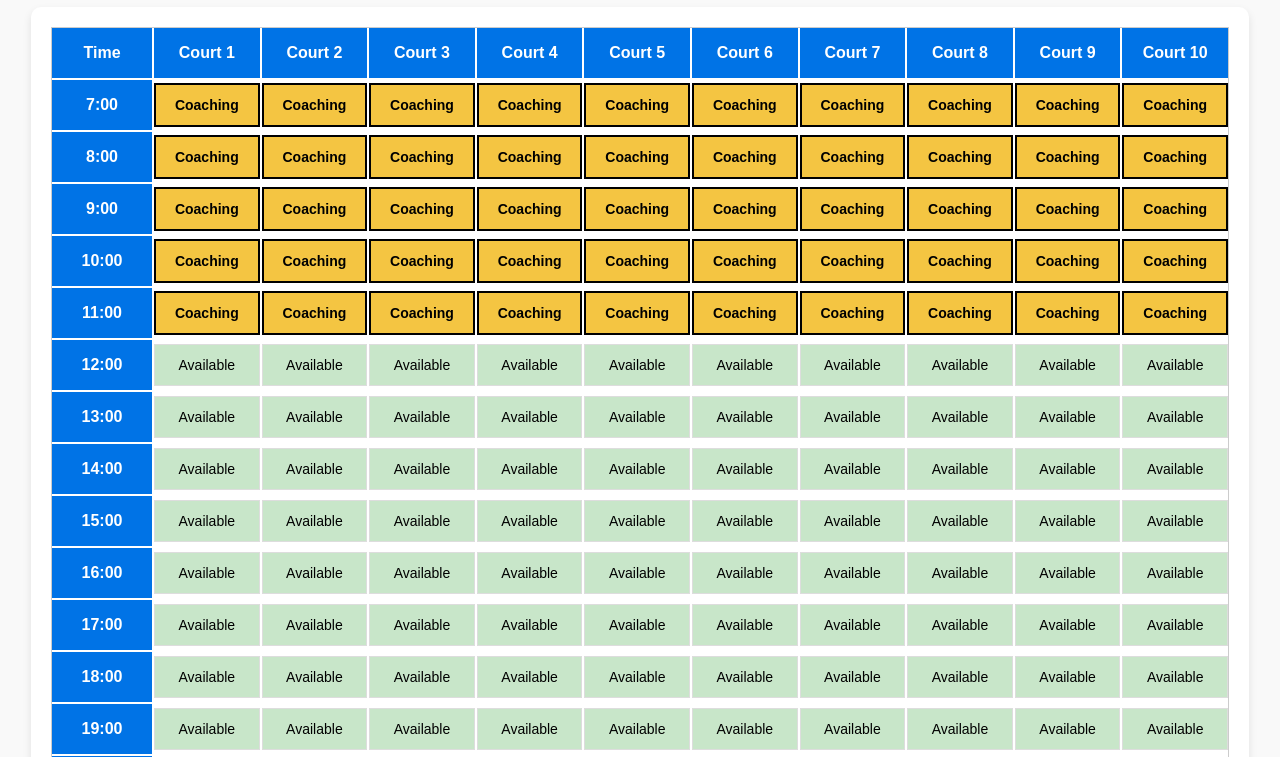
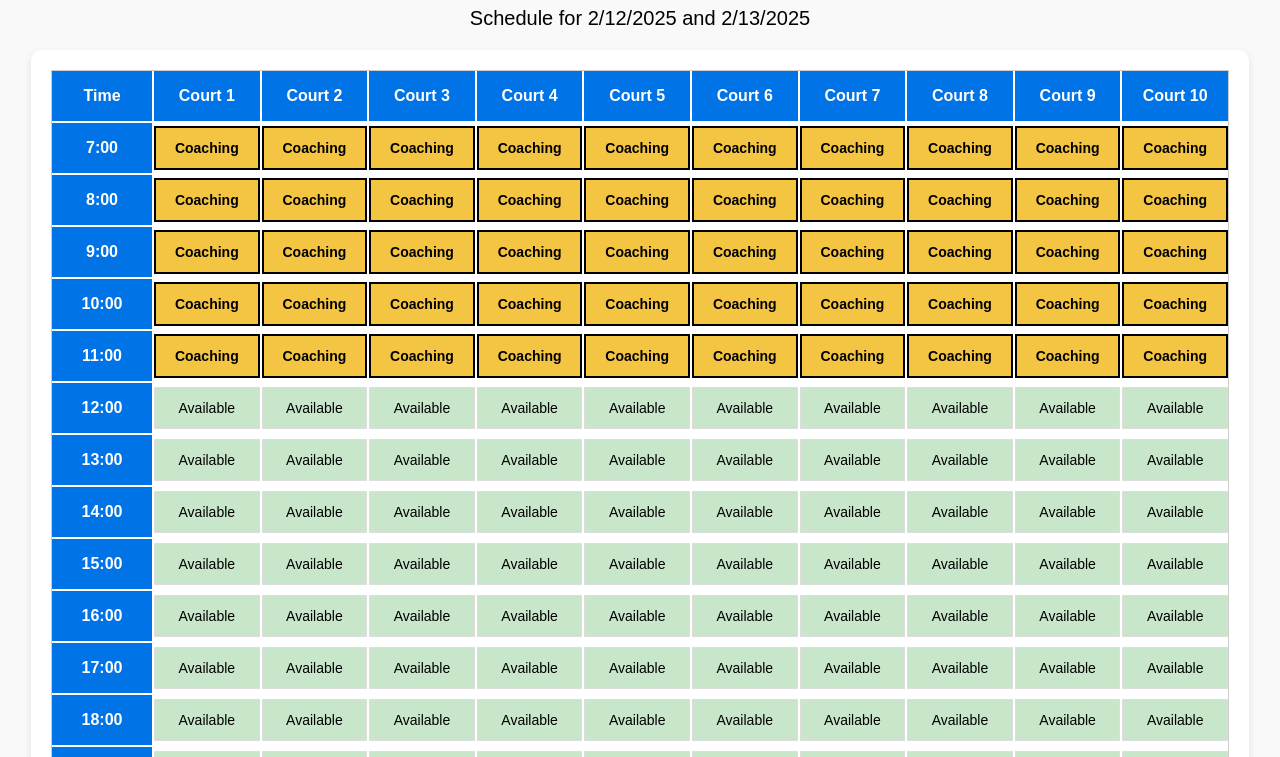
Before and after one commit to surafelx/simple-tennis-court, a plain HTML site: page index.html in a window 1280 px wide. Shown: the part 73-830 px from the top of the page. Drawn offline with Linux system fonts and the light colour scheme; no server answers.

Commit message:
Fixed backend

```diff
--- a/index.html
+++ b/index.html
@@ -82,6 +82,10 @@
             text-align: left;
         }
 
+        #date-display {
+            font-size: 20px;
+        }
+
         @media (max-width: 768px) {
             .schedule {
                 grid-template-columns: 80px repeat(5, minmax(80px, 1fr));
@@ -98,6 +102,10 @@
 
 <body>
     <h1>Tennis Court Schedule</h1>
+
+    <!-- Date Display -->
+    <p id="date-display"></p>
+
     <div class="schedule-container">
         <div id="schedule" class="schedule"></div>
     </div>
@@ -120,6 +128,9 @@
                 const formattedCurrentDate = formatDate(currentDate);
                 const formattedNextDate = formatDate(nextDate);
 
+                // Display the current date and next date
+                displayDates(currentDate, nextDate);
+
                 const response = await fetch(`https://simple-tennis-court.onrender.com/api/schedule?startDate=${formattedCurrentDate}&endDate=${formattedNextDate}`);
                 if (!response.ok) throw new Error("Network response was not ok");
                 let data = await response.json();
@@ -135,6 +146,12 @@
             const month = String(date.getMonth() + 1).padStart(2, '0'); // Get month in two digits
             const day = String(date.getDate()).padStart(2, '0'); // Get day in two digits
             return `${year}-${month}-${day}`;  // Format as YYYY-MM-DD
+        }
+
+        function displayDates(currentDate, nextDate) {
+            const currentDateString = currentDate.toLocaleDateString();
+            const nextDateString = nextDate.toLocaleDateString();
+            document.getElementById("date-display").textContent = `Schedule for ${currentDateString} and ${nextDateString}`;
         }
 
         function getSampleData() {
--- a/stc-backend/index.js
+++ b/stc-backend/index.js
@@ -1,6 +1,5 @@
 const express = require("express");
 const cors = require("cors");
-const fetch = require("node-fetch"); // Ensure you have node-fetch installed
 
 const app = express();
 app.use(cors());
```
